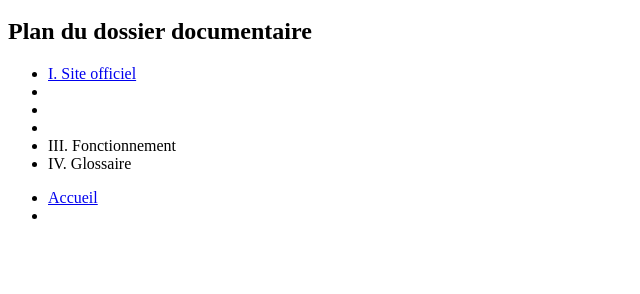
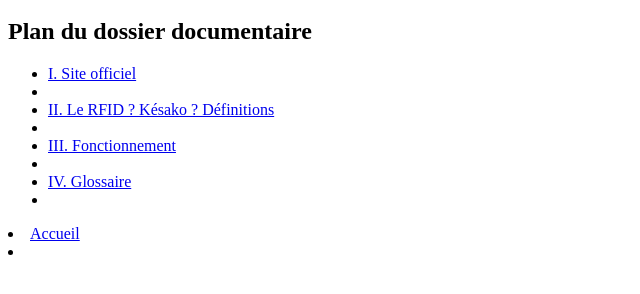
Before and after one commit to abuelens-hephs/abuelens-hephs.github.io, a plain HTML site: page Dossier documentaire sur le RFID.html in a window 1280 px wide. Shown: the part 48-342 px from the top of the page, without its empty margins (0-640 px from the left). Drawn offline with Linux system fonts and the light colour scheme.

Commit message:
Update Dossier documentaire sur le RFID.html

```diff
--- a/Dossier documentaire sur le RFID.html
+++ b/Dossier documentaire sur le RFID.html
@@ -6,12 +6,13 @@
       <h1>Dossier documentaire sur le RFID</h1>
       <h2>Plan du dossier documentaire</h2>
   <ul>
-    <li><a href="http://www.rfidjournal.com">I. Site officiel</a><li>
-    <li><a II. Le RFID ? Késako ? Définitions</a><li>
-    <li> III. Fonctionnement</li>
-    <li> IV. Glossaire</li>
+   <li><a href="http://www.rfidjournal.com">I. Site officiel</a><li>
+   <li><a href="Définitions.html">II. Le RFID ? Késako ? Définitions</a><li>
+   <li><a href="Fonctionnement.html">III. Fonctionnement</a><li>
+    <li><a href="Glossaire">IV. Glossaire</a><li>
+  </ul>
       <p>
       <p>
-    <li><a href="index.html">Accueil</a><li>
+   <li><a href="index.html">Accueil</a><li>
   </body>
 </html>
```
